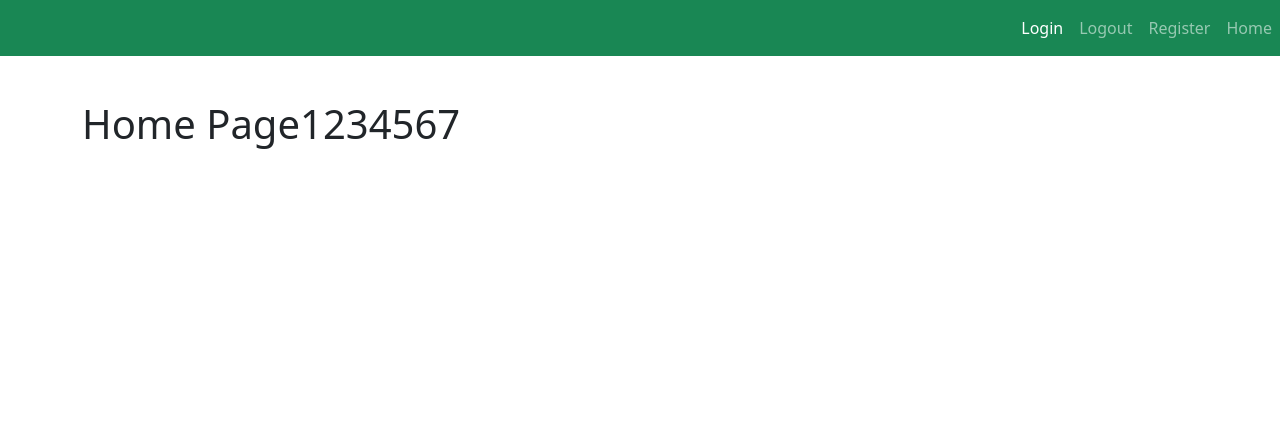
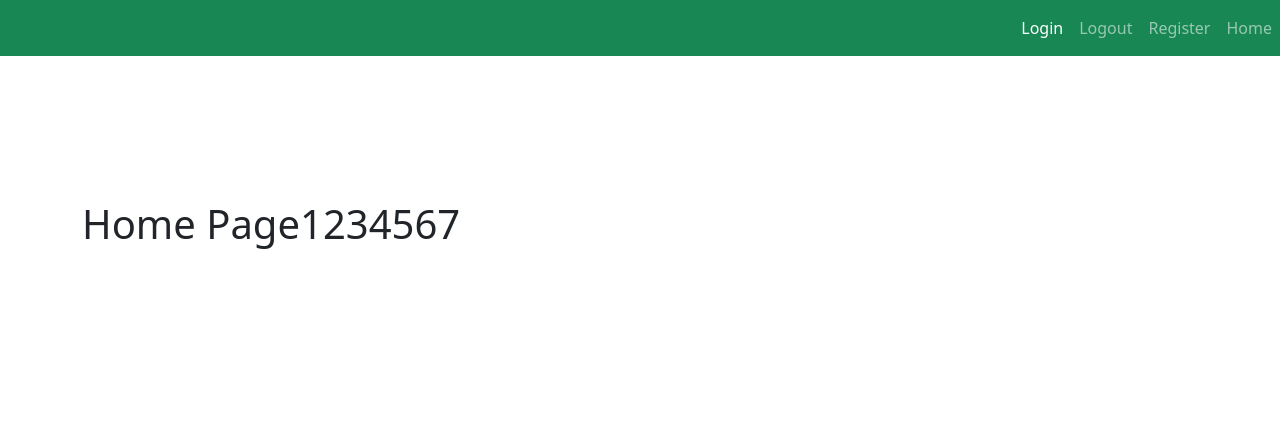
Before and after one commit to ivcos/FARMAI, a Flask app: page / in a window 1280 px wide. Shown: the top 448 px of the page. Before the commit the page ends 149 px from the top, so only its background shows below. Run offline with Flask 3, Linux system fonts and the light colour scheme.

Commit message:
changed body style parameter

```diff
--- a/app/static/css/style.css
+++ b/app/static/css/style.css
@@ -45,7 +45,7 @@ html, body {
   height: 100%;
 }
 body {
-  margin-top: 100px;
+  margin-top: 200px;
 }
 
 /* .container {
```
